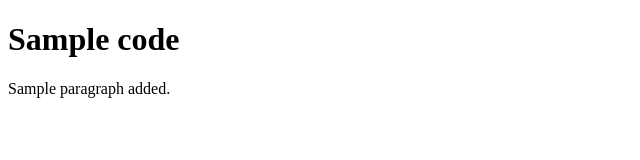
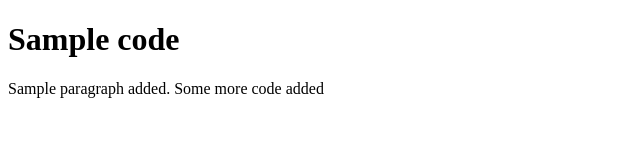
Before and after one commit to MirzaArshad2023/2025-02-03-se-pt-nz, a plain HTML site: page Module1/Lab1/index.html in a window 1280 px wide. Shown: the whole page, without its empty margins (0-640 px from the left). Drawn offline with Linux system fonts and the light colour scheme.

Commit message:
Modifed Module1 lab1 index file
Modifed Module1 lab1 index file

```diff
--- a/Module1/Lab1/index.html
+++ b/Module1/Lab1/index.html
@@ -7,6 +7,6 @@
 </head>
 <body>
     <H1>Sample code</H1>
-    <p>Sample paragraph added.</p>
+    <p>Sample paragraph added. Some more code added</p>
 </body>
 </html>
```
